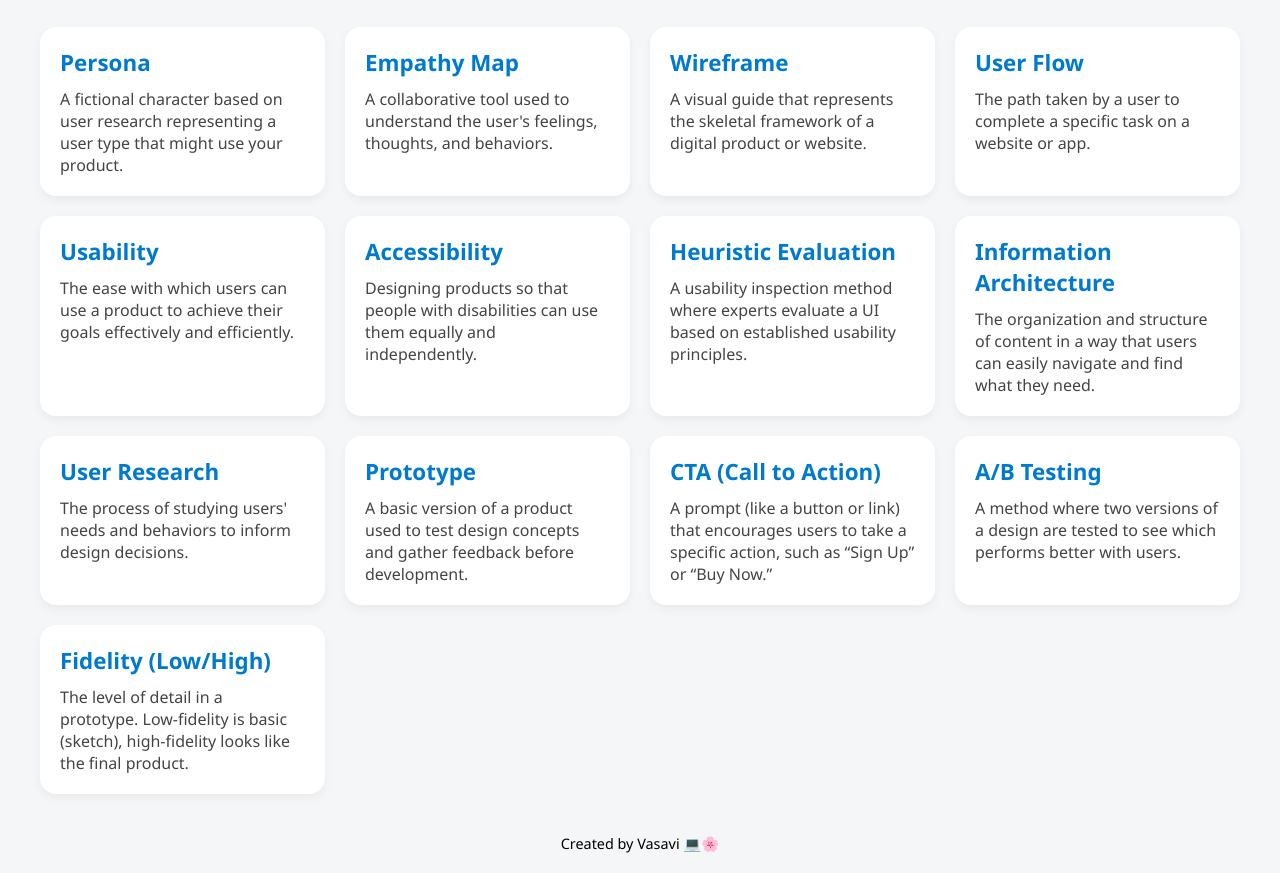
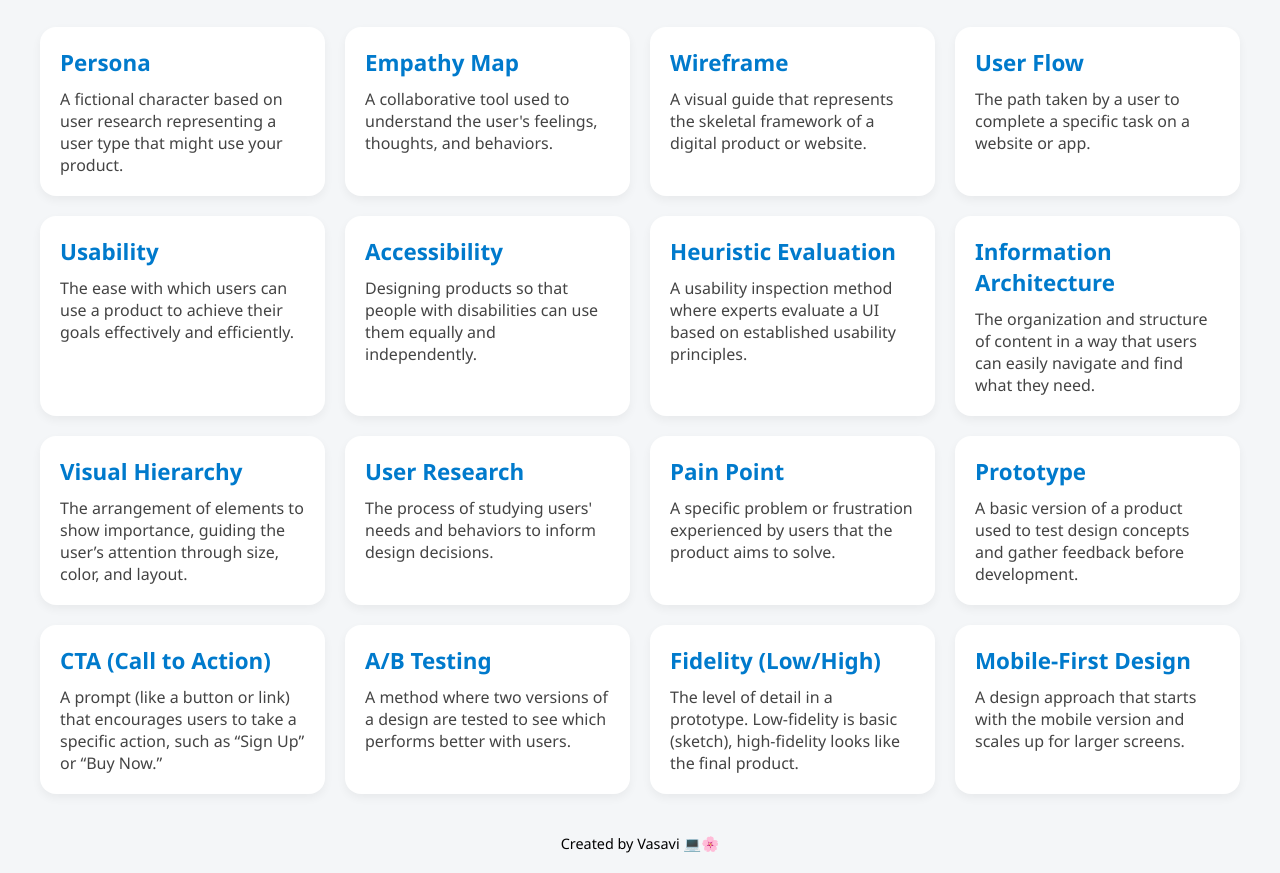
Before and after one commit to vasavi06-tech/ux-glossary, a plain HTML site: page index.html in a window 1280 px wide. Shown: the part 102-975 px from the top of the page. Drawn offline with Linux system fonts and the light colour scheme.

Commit message:
Added 3 new UX glossary terms

```diff
--- a/index.html
+++ b/index.html
@@ -54,10 +54,19 @@
   <p>The organization and structure of content in a way that users can easily navigate and find what they need.</p>
 </div>
 
+      <div class="term-card">
+  <h2>Visual Hierarchy</h2>
+  <p>The arrangement of elements to show importance, guiding the user’s attention through size, color, and layout.</p>
+      </div>
+
 <div class="term-card">
   <h2>User Research</h2>
   <p>The process of studying users' needs and behaviors to inform design decisions.</p>
 </div>
+      <div class="term-card">
+  <h2>Pain Point</h2>
+  <p>A specific problem or frustration experienced by users that the product aims to solve.</p>
+      </div>
 
 <div class="term-card">
   <h2>Prototype</h2>
@@ -78,6 +87,11 @@
   <h2>Fidelity (Low/High)</h2>
   <p>The level of detail in a prototype. Low-fidelity is basic (sketch), high-fidelity looks like the final product.</p>
 </div>
+
+      <div class="term-card">
+  <h2>Mobile-First Design</h2>
+  <p>A design approach that starts with the mobile version and scales up for larger screens.</p>
+      </div>
     </section>
   </main>
 
```
